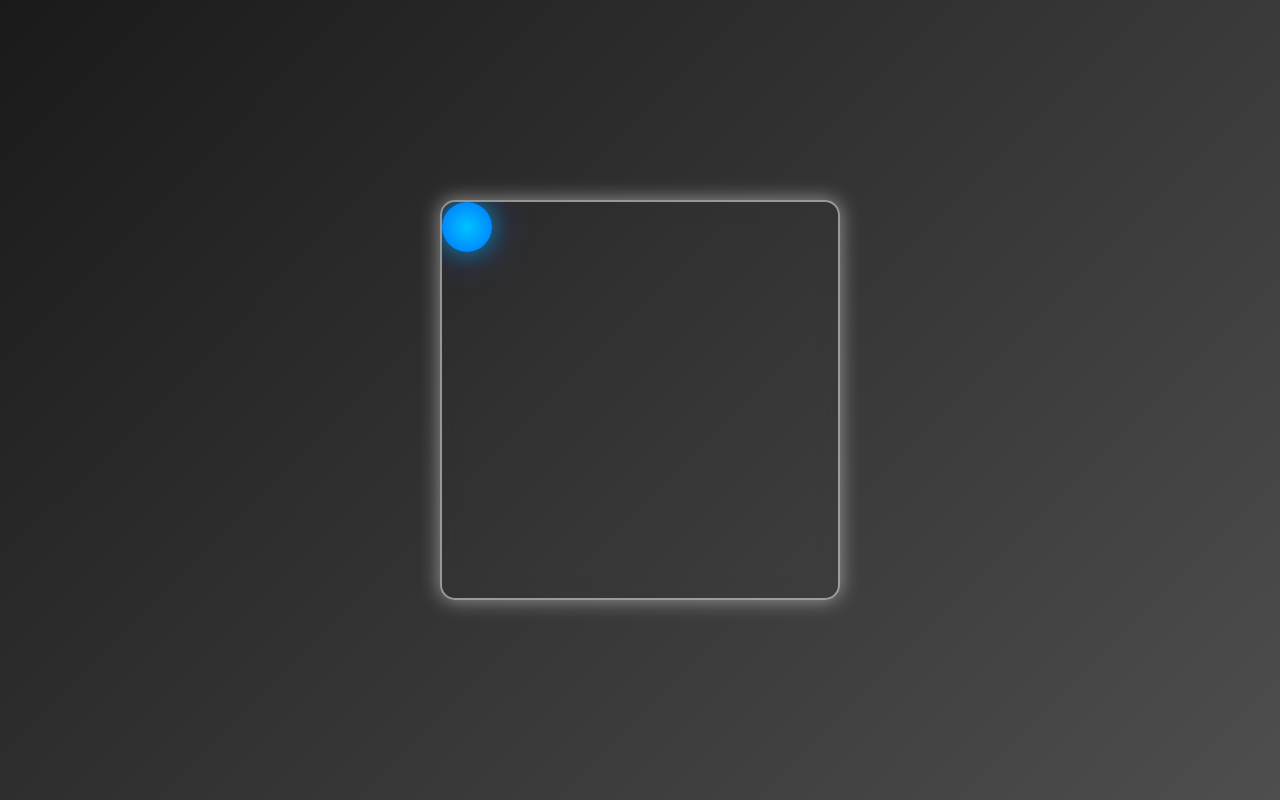
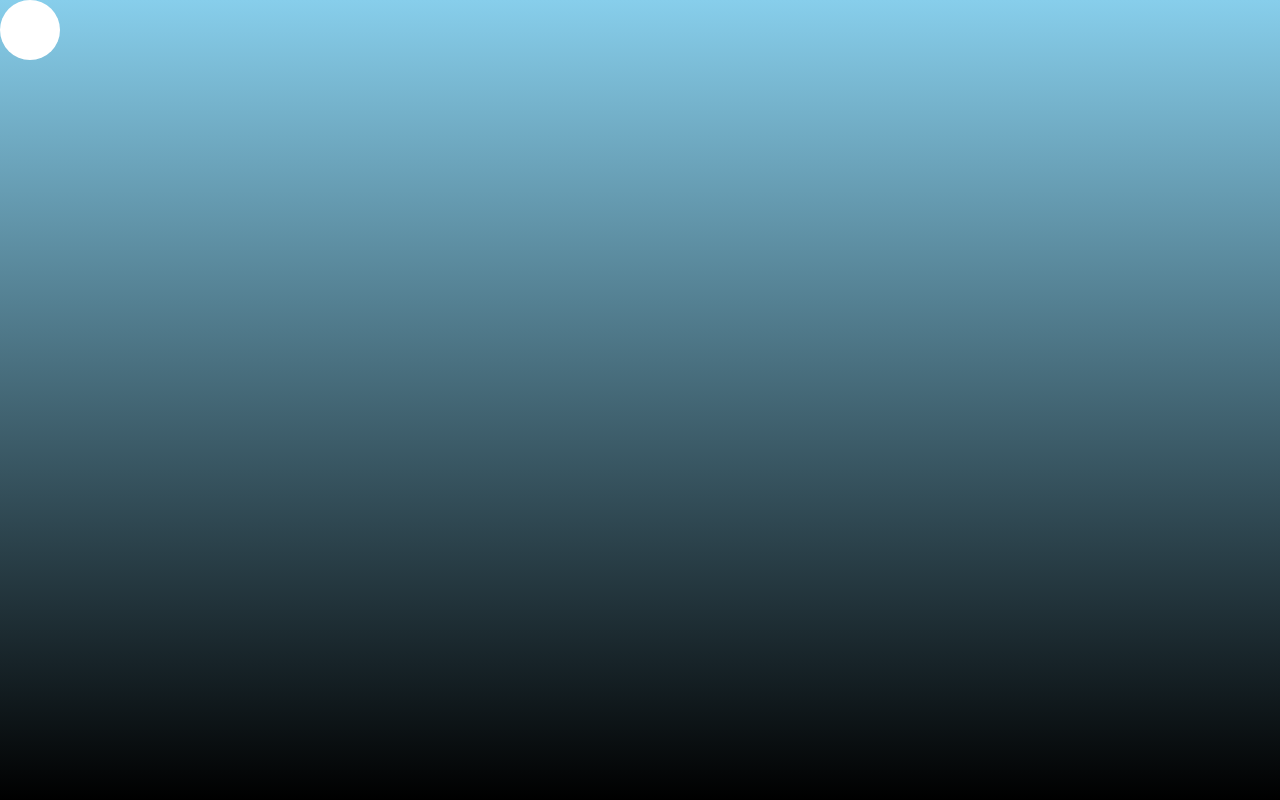
Before and after one commit to Xihexihe2323/Ball, a plain HTML site: page index.html in a window 1280 px wide. Drawn offline with Linux system fonts and the light colour scheme.

Commit message:
Update styles.css

```diff
--- a/styles.css
+++ b/styles.css
@@ -1,35 +1,50 @@
-* {
-    box-sizing: border-box;
-    margin: 0;
-    padding: 0;
-}
-
 body {
     display: flex;
     justify-content: center;
     align-items: center;
     height: 100vh;
-    background: linear-gradient(135deg, #1a1a1a, #4e4e4e);
-    font-family: 'Arial', sans-serif;
+    margin: 0;
+    background: linear-gradient(to bottom, #87CEEB, #000); /* Gradasi biru muda ke hitam */
+    overflow: hidden;
 }
 
 .container {
     position: relative;
-    width: 400px;
-    height: 400px;
-    border: 2px solid rgba(255, 255, 255, 0.5);
-    border-radius: 15px;
-    overflow: hidden;
-    backdrop-filter: blur(10px);
-    box-shadow: 0 0 20px rgba(255, 255, 255, 0.5);
+    width: 100vw; /* Lebar kontainer penuh */
+    height: 100vh; /* Tinggi kontainer penuh */
 }
 
 .bola {
+    width: 60px; /* Ukuran bola */
+    height: 60px;
+    background-color: #fff; /* Warna bola putih */
+    border-radius: 50%;
     position: absolute;
-    width: 50px;
-    height: 50px;
-    background: radial-gradient(circle, #00c3ff, #0072ff);
+    cursor: pointer;
+    transition: background-color 0.3s, transform 0.6s ease;
+}
+
+.partikel {
+    position: absolute;
+    pointer-events: none;
+}
+
+.partikel div {
+    width: 10px;
+    height: 10px;
+    background-color: #fff;
     border-radius: 50%;
-    box-shadow: 0 0 20px rgba(0, 194, 255, 0.5), 0 0 40px rgba(0, 114, 255, 0.5);
-    transition: transform 0.1s ease-in-out;
+    position: absolute;
+    animation: partikel 0.5s forwards;
 }
+
+@keyframes partikel {
+    0% {
+        transform: scale(1);
+        opacity: 1;
+    }
+    100% {
+        transform: scale(0);
+        opacity: 0;
+    }
+}
```
